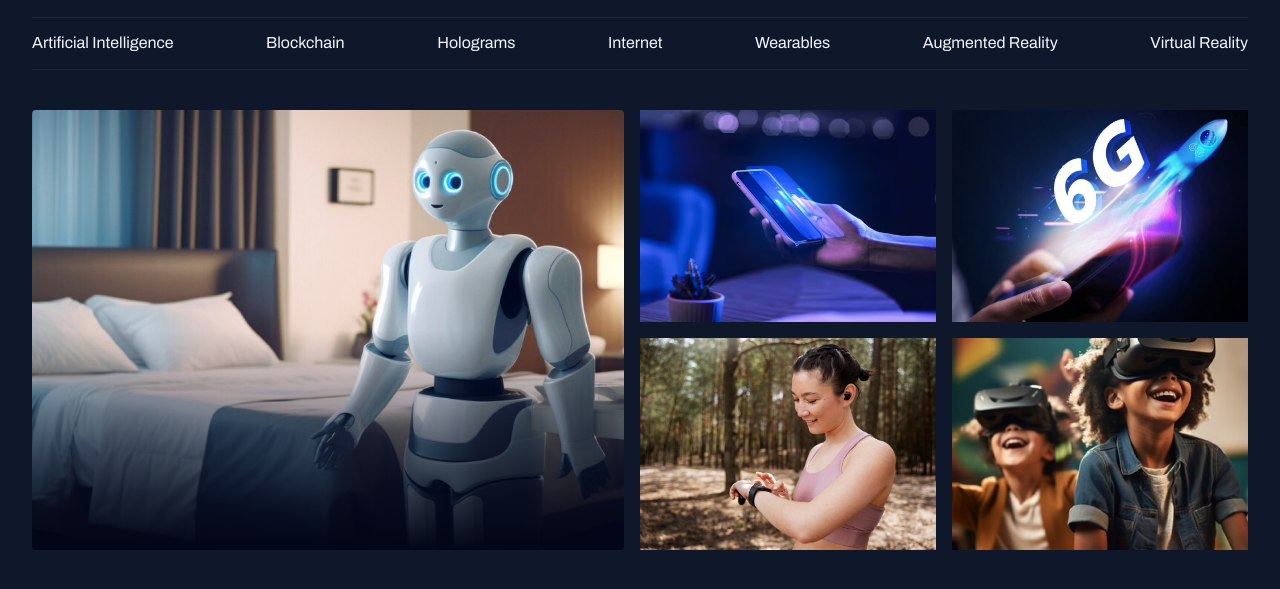
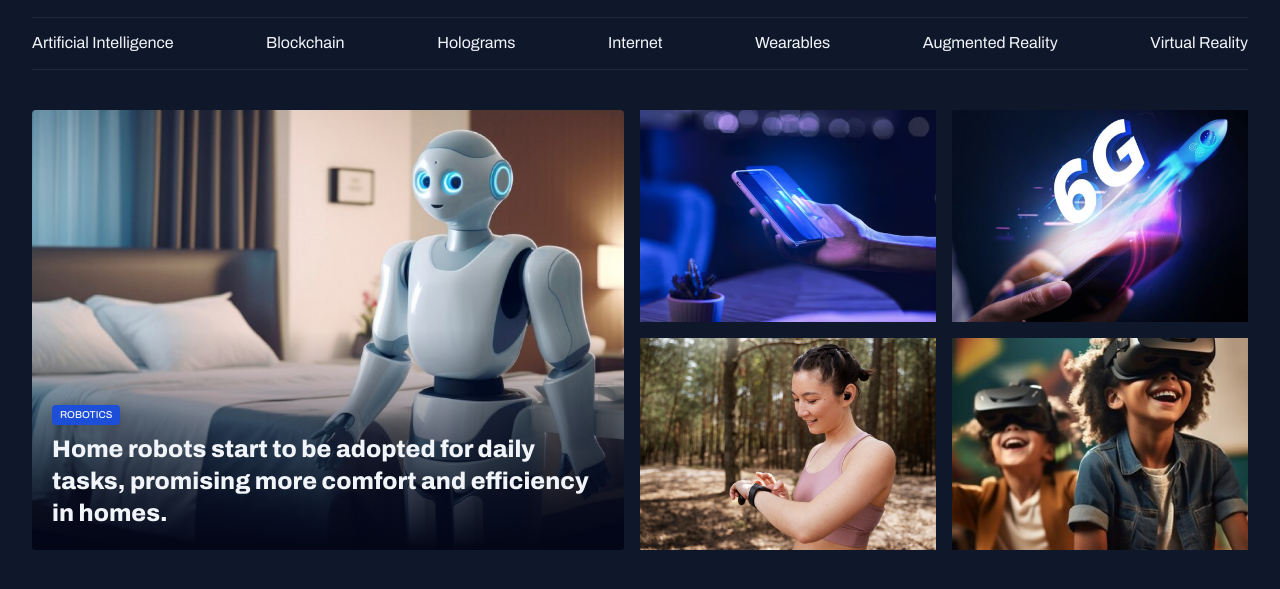
Before and after one commit to leonardoprokopowiskii/tech-news-page, a plain HTML site: page index.html in a window 1280 px wide. Shown: the part 45-634 px from the top of the page. Drawn offline with Linux system fonts and the light colour scheme.

Commit message:
feat: adjust card content

```diff
--- a/index.html
+++ b/index.html
@@ -42,21 +42,28 @@
     </header>
     <main class="grid container">
       <section id="featured" class="grid grid-flow-col gap-16">
-        <div class="card">
-          <img src="assets/images/Image 01.png" alt="">
-        </div>
+        <figure class="card">
+          <img src="assets/images/Image 01.png" alt="" />
+          <figcaption>
+            <span class="content-tag">Robotics</span>
+            <h2 class="text-2xl">
+              Home robots start to be adopted for daily tasks, promising more
+              comfort and efficiency in homes.
+            </h2>
+          </figcaption>
+        </figure>
         <div class="grid grid-cols-2 gap-16">
           <div>
-            <img src="assets/images/Image 02.png" alt="">
+            <img src="assets/images/Image 02.png" alt="" />
           </div>
           <div>
-            <img src="assets/images/Image 03.png" alt="">
+            <img src="assets/images/Image 03.png" alt="" />
           </div>
           <div>
-            <img src="assets/images/Image 04.png" alt="">
+            <img src="assets/images/Image 04.png" alt="" />
           </div>
           <div>
-            <img src="assets/images/Image 05.png" alt="">
+            <img src="assets/images/Image 05.png" alt="" />
           </div>
         </div>
       </section>
--- a/styles/global.css
+++ b/styles/global.css
@@ -53,3 +53,14 @@ img {
 main {
   margin-top: 40px;
 }
+
+.content-tag {
+  display: inline-block;
+  background-color: var(--brand-color-dark);
+  padding: 4px 8px;
+  border-radius: 4px;
+  font: 500 10px/1.2 var(--font-family);
+  text-transform: uppercase;
+  letter-spacing: 4%;
+  box-shadow: 0px 4px 16px rgba(2, 6, 23, 0.25);
+}
--- a/styles/sections.css
+++ b/styles/sections.css
@@ -20,5 +20,15 @@
         #020617 100%
       );
     }
+
+    figcaption {
+      position: absolute;
+      bottom: 0;
+      padding: 20px;
+
+      h2 {
+        margin-top: 8px;
+      }
+    }
   }
 }
--- a/styles/utility.css
+++ b/styles/utility.css
@@ -14,3 +14,18 @@
 .gap-16 {
   gap: 16px;
 }
+
+.text-2xl {
+  font: var(--h1);
+}
+.text-xl {
+  font: var(--h2);
+}
+
+.text-lg {
+  font: var(--h3);
+}
+
+.text-sm {
+  font: var(--text-sm);
+}
```
